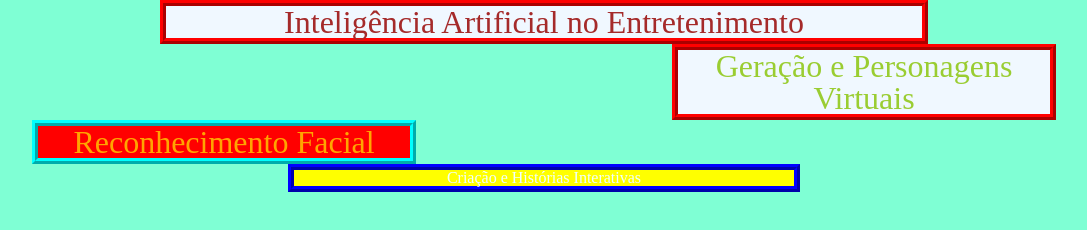
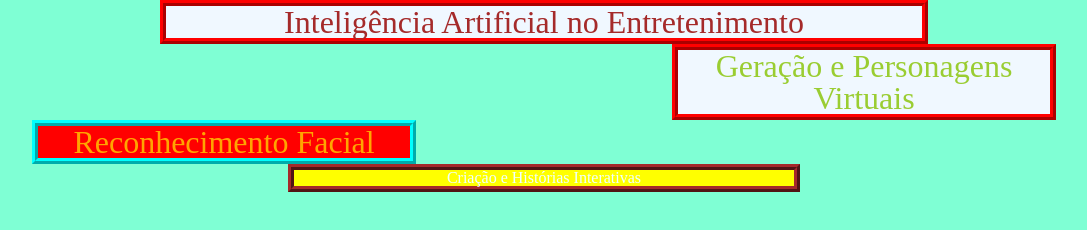
Before and after one commit to vitorzanelli07/Vitor_atividade_2tri, a plain HTML site: page index.html in a window 1280 px wide. Shown: the whole page, without its empty margins (96-1183 px from the left). Drawn offline with Linux system fonts and the light colour scheme.

Commit message:
aooooooooooo

```diff
--- a/style.css
+++ b/style.css
@@ -39,7 +39,7 @@ background-color: aliceblue;
         .p4{text-align: center;
             font-size: 100%;
             color:azure;
-            border-color: blue;
+            border-color: brown;
             border-width: 6px;
             border-style: ridge;
             margin-left: 30%;
```
